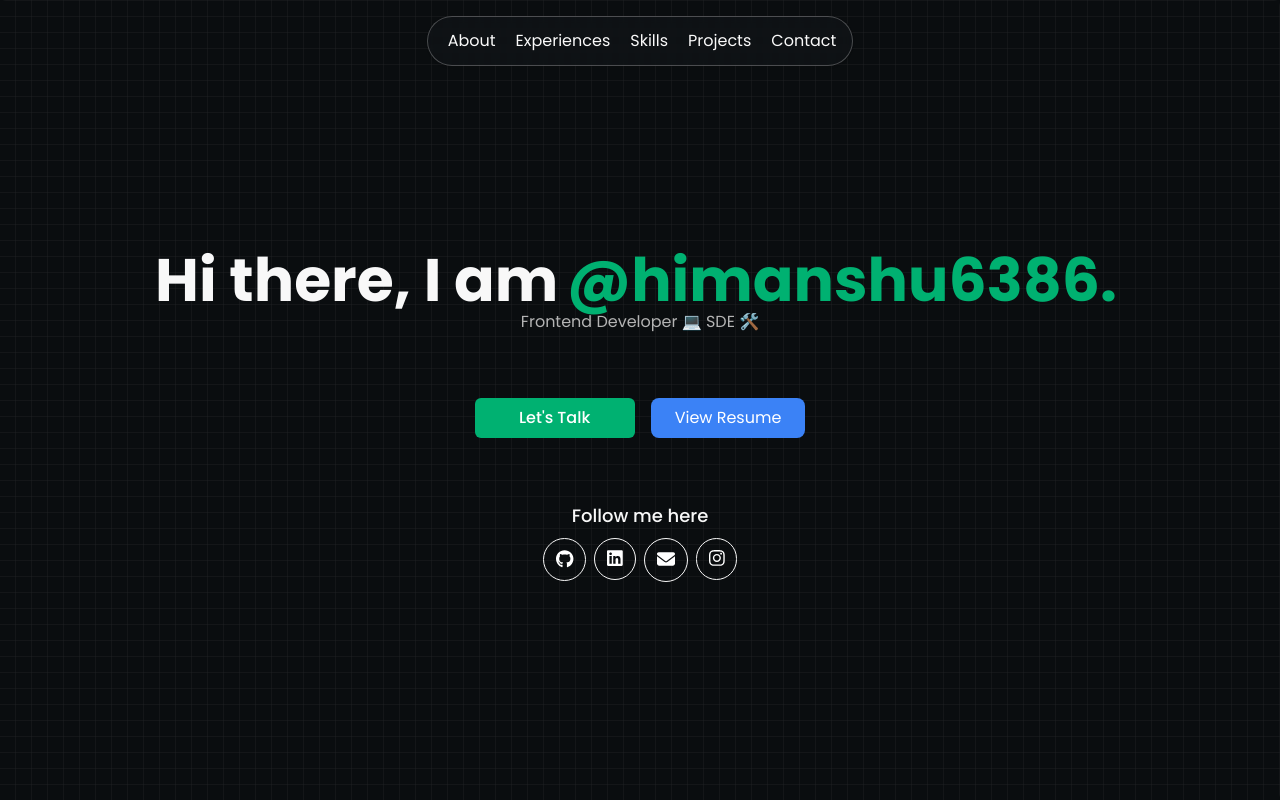
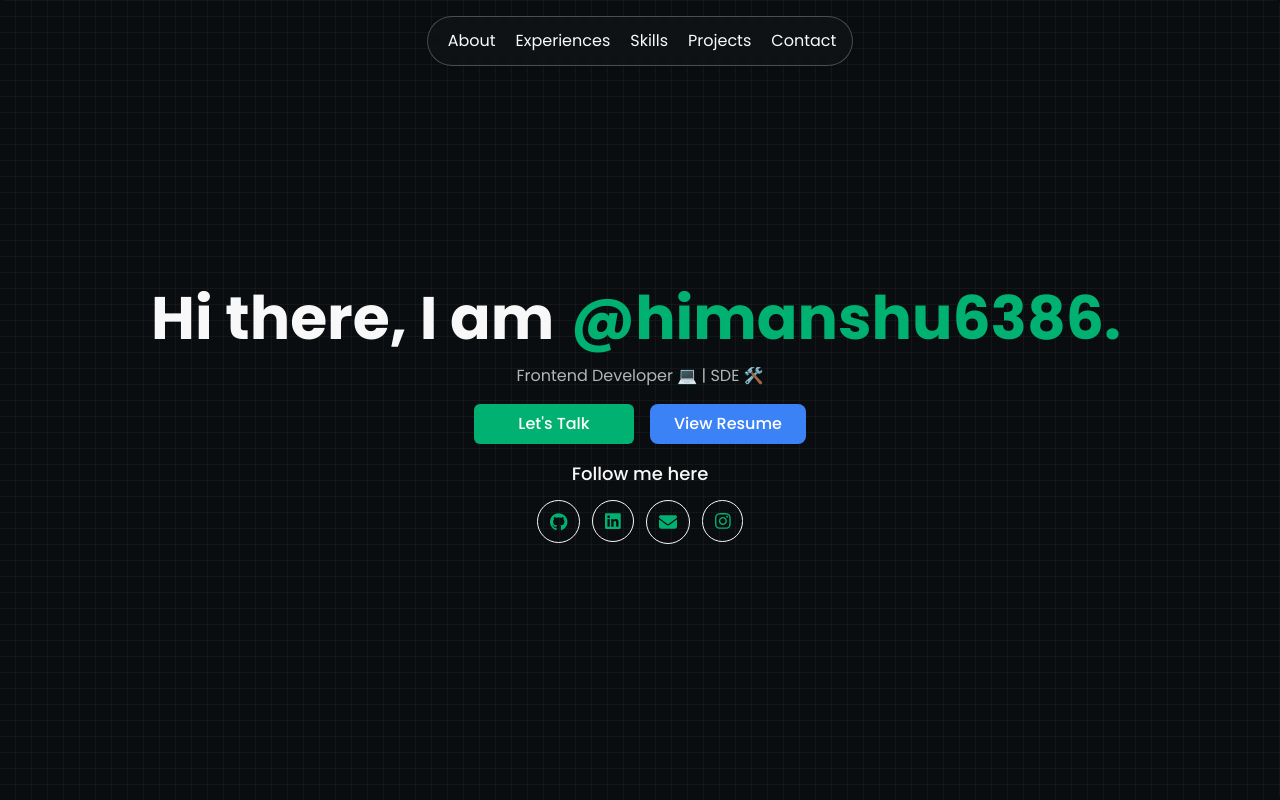
Before and after one commit to Himu25/portfolio, a Next.js app: page / in a window 1280 px wide. Shown: the top 800 px of the page. Built offline with nearby package versions, Linux system fonts and the light colour scheme; what tailwindcss-debug-screens would draw is missing.

Commit message:
new code

```diff
--- a/src/components/home/Section1.tsx
+++ b/src/components/home/Section1.tsx
@@ -11,60 +11,63 @@ import TalkButton from "./ui/TalkButton";
 const HomeSection1 = ({ id }: Readonly<{ id: string }>) => {
   return (
     <ResponsiveBox
-      classNames="dark:bg-[var(--bgColor)] bg-[var(--bgColor)] dark:bg-grid-white/[0.1] bg-grid-white/[0.1] min-h-screen items-center justify-center relative overflow-hidden rounded-md"
       id={id}
+      classNames="relative overflow-hidden min-h-screen items-center justify-center bg-[var(--bgColor)] dark:bg-[var(--bgColor)] bg-grid-white/[0.1] dark:bg-grid-white/[0.1] rounded-md"
     >
-      <ConstrainedBox classNames="px-4 py-8 pt-16 z-20 items-center justify-center">
-        <Column classNames="w-full items-center justify-center">
-          <div className="inline-flex flex-wrap items-center justify-center">
-            <p className="text-xl sm:text-2xl md:text-3xl lg:text-5xl xl:text-6xl dark:text-[var(--textColor)] text-[var(--textColor)] font-bold text-center">
+      <ConstrainedBox classNames="z-20 px-4 py-8 pt-16 items-center justify-center">
+        <Column classNames="w-full items-center text-center space-y-4">
+          {/* Heading */}
+          <div className="flex flex-wrap justify-center items-center gap-2">
+            <p className="text-xl sm:text-2xl md:text-3xl lg:text-5xl xl:text-6xl font-bold text-[var(--textColor)] dark:text-[var(--textColor)]">
               Hi there, I am
             </p>
             <FlipWords
               words={["Himanshu Singh", "@himanshu6386."]}
-              className="text-xl sm:text-2xl md:text-3xl lg:text-5xl xl:text-6xl dark:text-[var(--primaryColor)] text-[var(--primaryColor)] font-bold text-center"
+              className="text-xl sm:text-2xl md:text-3xl lg:text-5xl xl:text-6xl font-bold text-[var(--primaryColor)] dark:text-[var(--primaryColor)]"
             />
           </div>
-          <p className="text-sm sm:text-base dark:text-[var(--textColorLight)] text-[var(--textColorLight)]">
-            Frontend Developer 💻 SDE 🛠️
+
+          {/* Subheading */}
+          <p className="text-sm sm:text-base text-[var(--textColorLight)] dark:text-[var(--textColorLight)]">
+            Frontend Developer 💻 | SDE 🛠️
           </p>
 
-          <div className="gap-4 mt-8 sm:mt-12 lg:mt-16 flex flex-col sm:flex-row items-center justify-between">
+          {/* CTA Buttons */}
+          <div className="mt-10 flex flex-col sm:flex-row gap-4 items-center justify-center">
             <TalkButton />
             <Link
               href="https://drive.google.com/file/d/1FrldjubBu6tIfgKUvXV9ss_yDZ5qXtSl/view?usp=sharing"
               passHref
             >
-              <span className="inline-block px-6 py-2 bg-blue-500 text-white rounded-lg text-center cursor-pointer hover:bg-blue-600">
+              <span className="inline-block px-6 py-2 bg-blue-500 hover:bg-blue-600 text-white text-sm sm:text-base font-medium rounded-lg cursor-pointer transition-all duration-200">
                 View Resume
               </span>
             </Link>
           </div>
-        </Column>
 
-        <div className="mt-8 sm:mt-12 lg:mt-16 w-full flex flex-col items-center">
-          <p className="text-base sm:text-lg font-medium">Follow me here</p>
-
-          <Row classNames="mt-2 gap-2">
-            {socialLinks.slice(0, 5).map((link, index) => {
-              return (
+          {/* Social Icons */}
+          <div className="mt-12 flex flex-col items-center">
+            <p className="text-base sm:text-lg font-medium">Follow me here</p>
+            <Row classNames="mt-3 gap-3">
+              {socialLinks.slice(0, 5).map((link, index) => (
                 <Link
                   key={`social-link-${index}`}
                   href={link.url}
                   target="_blank"
-                  className="app__outlined_btn !rounded-full !p-2 lg:!p-3 !aspect-square !border-[var(--textColor)]"
-                  aria-label={`${link.name}`}
+                  aria-label={link.name}
+                  className="app__outlined_btn !rounded-full !p-2 lg:!p-3 !aspect-square !border-[var(--textColor)] hover:bg-[var(--primaryColor)] hover:text-white transition-colors"
                 >
-                  <span className="text-base sm:text-lg text-[var(--whiteColor)]">
-                    {typeof link.icon === "string" ? null : (
-                      <FontAwesomeIcon icon={link.icon} />
-                    )}
-                  </span>
+                  {typeof link.icon !== "string" && (
+                    <FontAwesomeIcon
+                      icon={link.icon}
+                      className="text-base sm:text-lg"
+                    />
+                  )}
                 </Link>
-              );
-            })}
-          </Row>
-        </div>
+              ))}
+            </Row>
+          </div>
+        </Column>
       </ConstrainedBox>
     </ResponsiveBox>
   );
```
Also changed, not shown: 1 other file (tests, documents, lock files or other folders).
